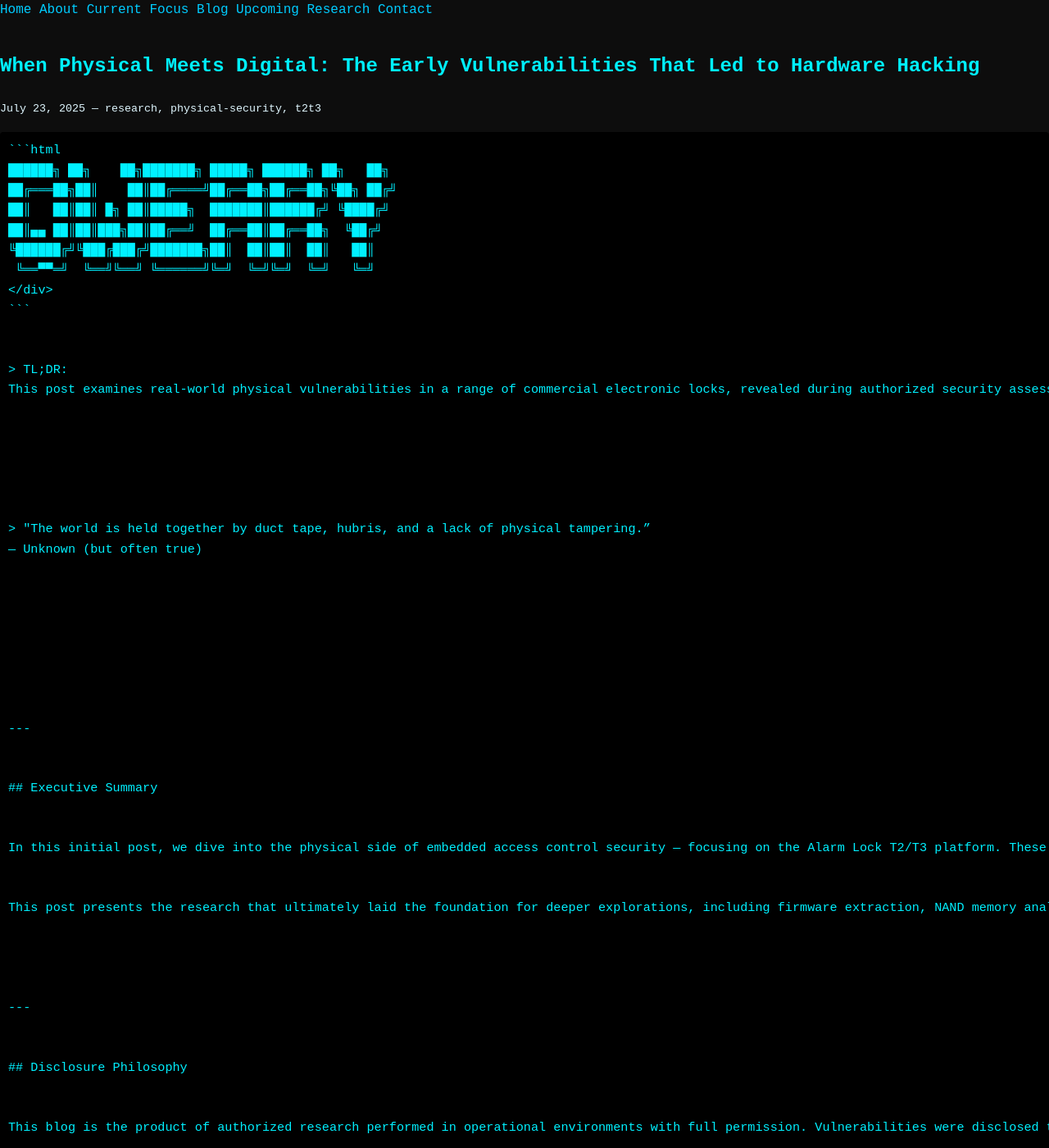
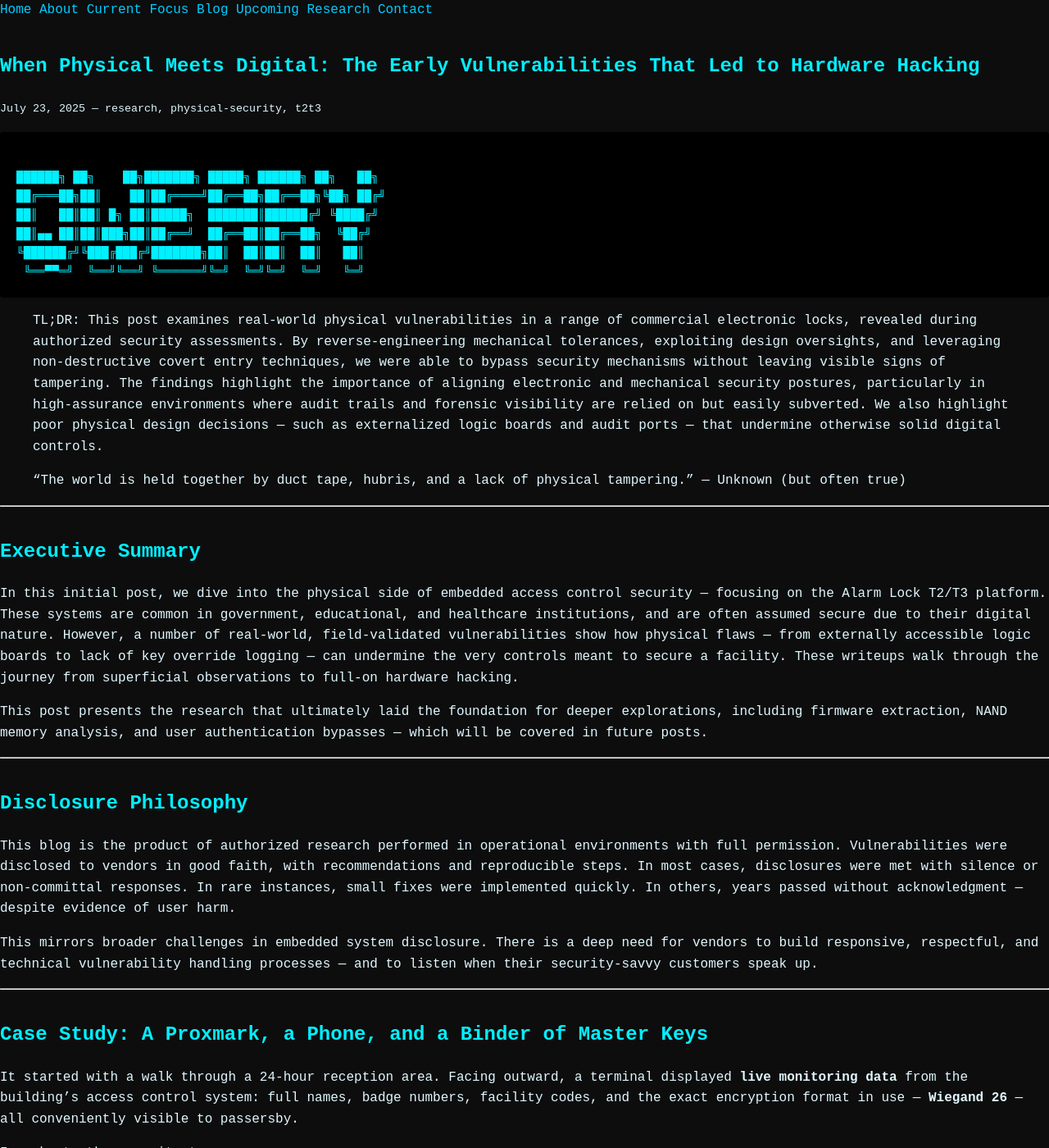
Before and after one commit to Qweary/Qweary.github.io, a Jekyll site: the page built from _posts/2025-07-23-when-physical-meets-digital.md, in a window 1280 px wide and 1400 px high. Shown: the whole window at 82% size. Built offline with Jekyll 4.4.1, drawn with Linux system fonts in a browser that asks for light colours; some of the changed text lies outside the part shown.

Commit message:
Update 2025-07-23-when-physical-meets-digital.md

````diff
--- a/_posts/2025-07-23-when-physical-meets-digital.md
+++ b/_posts/2025-07-23-when-physical-meets-digital.md
@@ -11,16 +11,14 @@ tags: [access control, embedded, alarm lock, proxmark, security audits]
 ---
 
 
-<pre>
-```html
+<pre><code>
 ██████╗ ██╗    ██╗███████╗ █████╗ ██████╗ ██╗   ██╗
 ██╔═══██╗██║    ██║██╔════╝██╔══██╗██╔══██╗╚██╗ ██╔╝
 ██║   ██║██║ █╗ ██║█████╗  ███████║██████╔╝ ╚████╔╝
 ██║▄▄ ██║██║███╗██║██╔══╝  ██╔══██║██╔══██╗  ╚██╔╝
 ╚██████╔╝╚███╔███╔╝███████╗██║  ██║██║  ██║   ██║
  ╚══▀▀═╝  ╚══╝╚══╝ ╚══════╝╚═╝  ╚═╝╚═╝  ╚═╝   ╚═╝
-</div>
-```
+</code></pre>
 
 
 > TL;DR:
````
